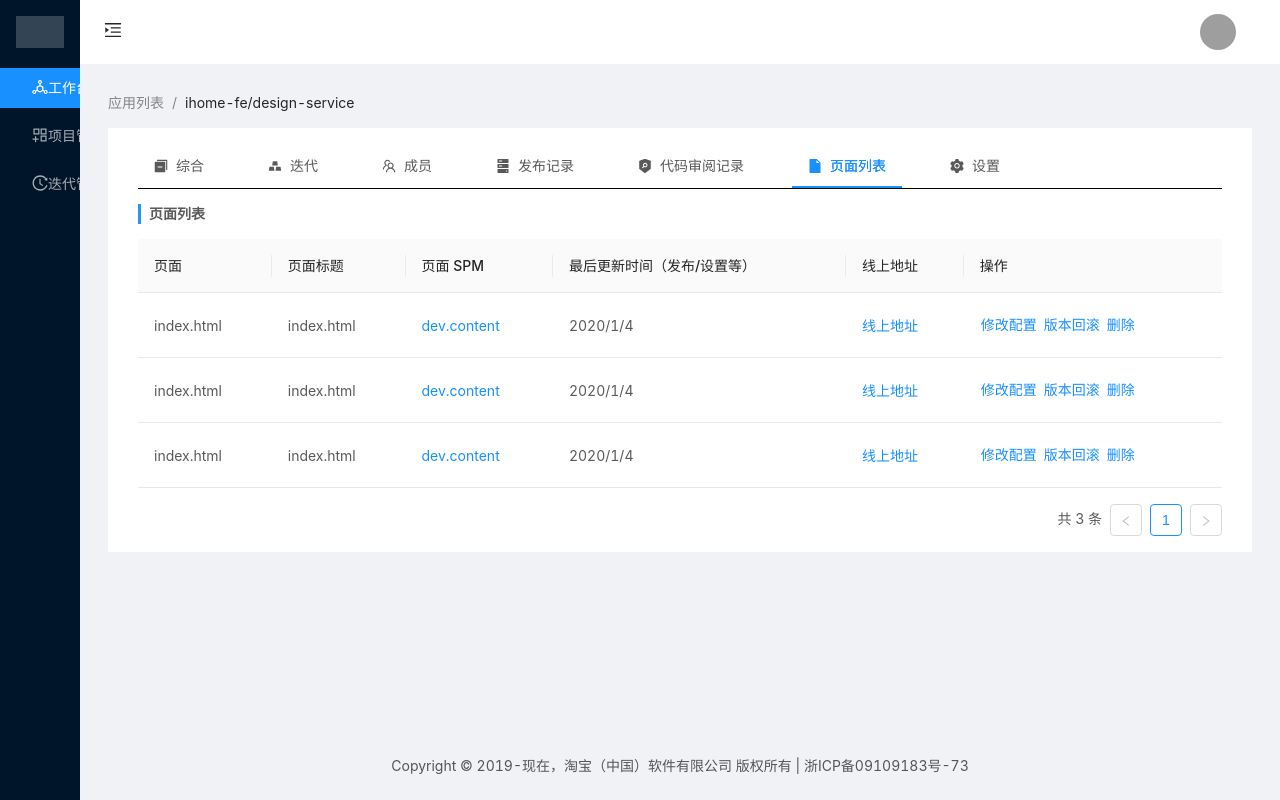
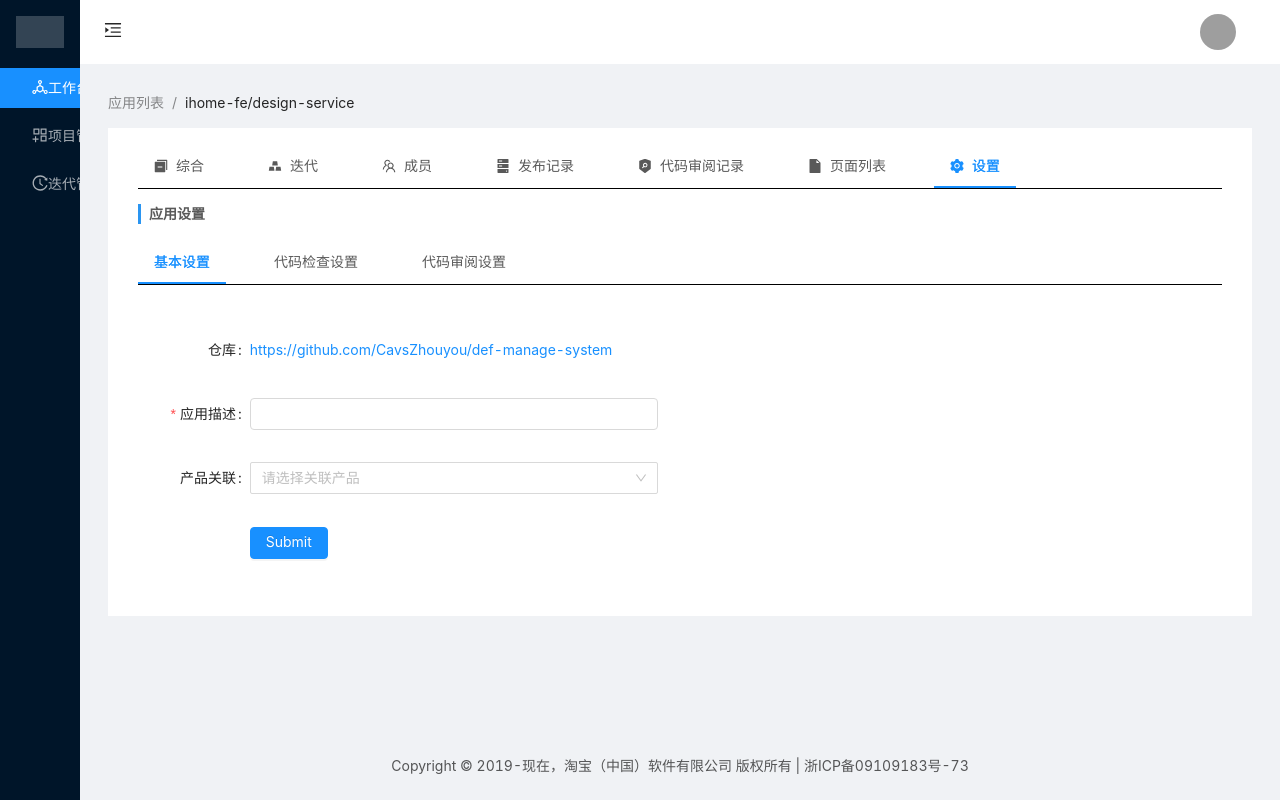
Before and after one commit to CavsZhouyou/Def-Manage-System, a React (Create React App) app: page /appDetail in a window 1280 px wide. Built offline with nearby package versions, Linux system fonts and the light colour scheme; grey boxes are pictures that could not be loaded; the HTML template or start-up script is replaced by a standard one.

Commit message:
feat: 完成应用基本设置

```diff
--- a/src/pages/AppDetail/components/AppInfo/index.tsx
+++ b/src/pages/AppDetail/components/AppInfo/index.tsx
@@ -4,7 +4,7 @@
  * @TodoList: 无
  * @Date: 2020-03-14 12:15:33
  * @Last Modified by: zhouyou@werun
- * @Last Modified time: 2020-03-14 12:49:42
+ * @Last Modified time: 2020-03-16 09:40:58
  */
 
 import React, { memo } from 'react';
--- /dev/null
+++ b/src/pages/AppDetail/components/AppSettings/config.tsx
@@ -0,0 +1,32 @@
+/*
+ * @Author: zhouyou@werun
+ * @Descriptions: 应用设置配置
+ * @TodoList: 无
+ * @Date: 2020-03-16 09:16:30
+ * @Last Modified by: zhouyou@werun
+ * @Last Modified time: 2020-03-16 09:39:55
+ */
+
+import { lazy } from 'react';
+import SuspenseWrapper from '@/components/SuspenseWrapper';
+
+const WorkBench = lazy(() => import('@/pages/WorkBench'));
+const BasicSetting = lazy(() => import('../BasicSetting'));
+
+export default [
+  {
+    key: '1',
+    name: '基本设置',
+    component: SuspenseWrapper(BasicSetting)
+  },
+  {
+    key: '2',
+    name: '代码检查设置',
+    component: SuspenseWrapper(WorkBench)
+  },
+  {
+    key: '3',
+    name: '代码审阅设置',
+    component: SuspenseWrapper(WorkBench)
+  }
+];
--- /dev/null
+++ b/src/pages/AppDetail/components/AppSettings/index.module.scss
@@ -0,0 +1,10 @@
+.appSettings {
+  .header {
+    display: flex;
+    justify-content: space-between;
+  }
+
+  .content {
+    margin-top: 15px;
+  }
+}
--- /dev/null
+++ b/src/pages/AppDetail/components/AppSettings/index.tsx
@@ -0,0 +1,35 @@
+/*
+ * @Author: zhouyou@werun
+ * @Descriptions: 应用设置页面
+ * @TodoList: 无
+ * @Date: 2020-03-16 09:08:16
+ * @Last Modified by: zhouyou@werun
+ * @Last Modified time: 2020-03-16 09:20:17
+ */
+
+import React, { memo } from 'react';
+import { Tabs } from 'antd';
+import Title from '@/components/Title';
+import routes from './config';
+import styles from './index.module.scss';
+
+const { TabPane } = Tabs;
+
+export default memo(function AppSettings() {
+  return (
+    <div className={styles.appSettings}>
+      <div className={styles.header}>
+        <Title title="应用设置" />
+      </div>
+      <div className={styles.content}>
+        <Tabs defaultActiveKey="1" animated={true}>
+          {routes.map(route => (
+            <TabPane tab={route.name} key={route.key}>
+              {route.component()}
+            </TabPane>
+          ))}
+        </Tabs>
+      </div>
+    </div>
+  );
+});
--- /dev/null
+++ b/src/pages/AppDetail/components/BasicSetting/index.module.scss
@@ -0,0 +1,4 @@
+.basicSetting {
+  width: 550px;
+  padding: 30px;
+}
--- /dev/null
+++ b/src/pages/AppDetail/components/BasicSetting/index.tsx
@@ -0,0 +1,70 @@
+/*
+ * @Author: zhouyou@werun
+ * @Descriptions: 应用基本设置
+ * @TodoList: 无
+ * @Date: 2020-03-16 09:36:07
+ * @Last Modified by: zhouyou@werun
+ * @Last Modified time: 2020-03-16 10:08:10
+ */
+
+import React, { memo } from 'react';
+import { Form, Input, Button, Select } from 'antd';
+import styles from './index.module.scss';
+
+const { Option } = Select;
+
+const layout = {
+  labelCol: { span: 4 },
+  wrapperCol: { span: 20 }
+};
+const tailLayout = {
+  wrapperCol: { offset: 4, span: 20 }
+};
+
+export default memo(function BasicSetting() {
+  const onFinish = () => {
+    console.log('Success:');
+  };
+
+  const onFinishFailed = () => {
+    console.log('Failed:');
+  };
+
+  return (
+    <div className={styles.basicSetting}>
+      <Form
+        {...layout}
+        name="basic"
+        initialValues={{ remember: true }}
+        onFinish={onFinish}
+        onFinishFailed={onFinishFailed}
+      >
+        <Form.Item label="仓库" name="repository">
+          <a href="">https://github.com/CavsZhouyou/def-manage-system</a>
+        </Form.Item>
+        <Form.Item
+          label="应用描述"
+          name="description"
+          rules={[
+            { required: true, message: '应用描述不能为空！' },
+            { max: 30, message: '应用描述不能超过 30 个字符！' }
+          ]}
+        >
+          <Input maxLength={30} />
+        </Form.Item>
+        <Form.Item name="product" label="产品关联">
+          <Select placeholder="请选择关联产品" allowClear>
+            <Option value="male">male</Option>
+            <Option value="female">female</Option>
+            <Option value="other">other</Option>
+          </Select>
+        </Form.Item>
+        <Form.Item {...tailLayout}>
+          <Button type="primary" htmlType="submit">
+            Submit
+          </Button>
+        </Form.Item>
+      </Form>
+    </div>
+  );
+});
--- a/src/pages/AppDetail/config.tsx
+++ b/src/pages/AppDetail/config.tsx
@@ -4,7 +4,7 @@
  * @TodoList: 无
  * @Date: 2020-03-13 19:55:33
  * @Last Modified by: zhouyou@werun
- * @Last Modified time: 2020-03-16 08:40:57
+ * @Last Modified time: 2020-03-16 09:13:24
  */
 
 import React, { lazy } from 'react';
@@ -26,6 +26,7 @@ const MemberList = lazy(() => import('./components/MemberList'));
 const PublishList = lazy(() => import('./components/PublishList'));
 const CodeReviewList = lazy(() => import('./components/CodeReviewList'));
 const PageList = lazy(() => import('./components/PageList'));
+const AppSettings = lazy(() => import('./components/AppSettings'));
 
 export default [
   {
@@ -68,6 +69,6 @@ export default [
     key: '7',
     name: '设置',
     icon: (): JSX.Element => <SettingFilled />,
-    component: SuspenseWrapper(WorkBench)
+    component: SuspenseWrapper(AppSettings)
   }
 ];
--- a/src/pages/AppDetail/index.tsx
+++ b/src/pages/AppDetail/index.tsx
@@ -4,7 +4,7 @@
  * @TodoList: 无
  * @Date: 2020-03-13 19:09:13
  * @Last Modified by: zhouyou@werun
- * @Last Modified time: 2020-03-16 08:38:58
+ * @Last Modified time: 2020-03-16 09:13:38
  */
 
 import React, { memo } from 'react';
@@ -31,7 +31,7 @@ export default memo(function AppDetail() {
     <div className={styles.appDetail}>
       <NavBar />
       <div className={styles.contentWrapper}>
-        <Tabs defaultActiveKey="6" animated={true}>
+        <Tabs defaultActiveKey="7" animated={true}>
           {routes.map(route => (
             <TabPane
               tab={
```
